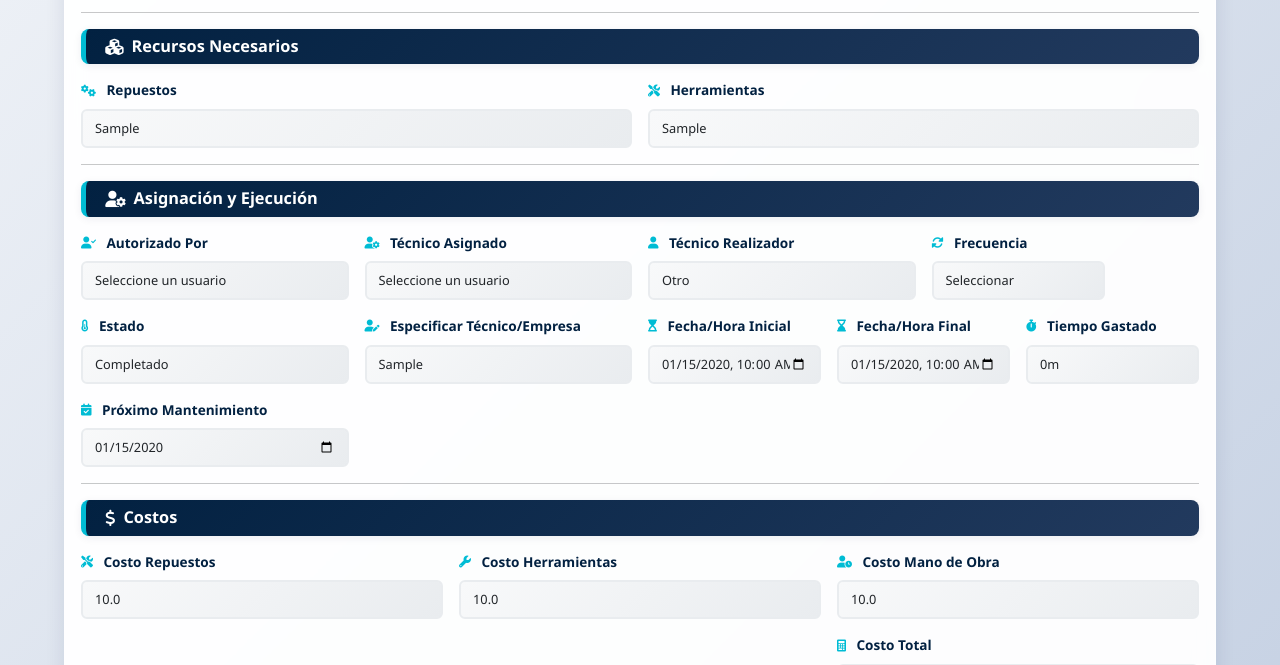
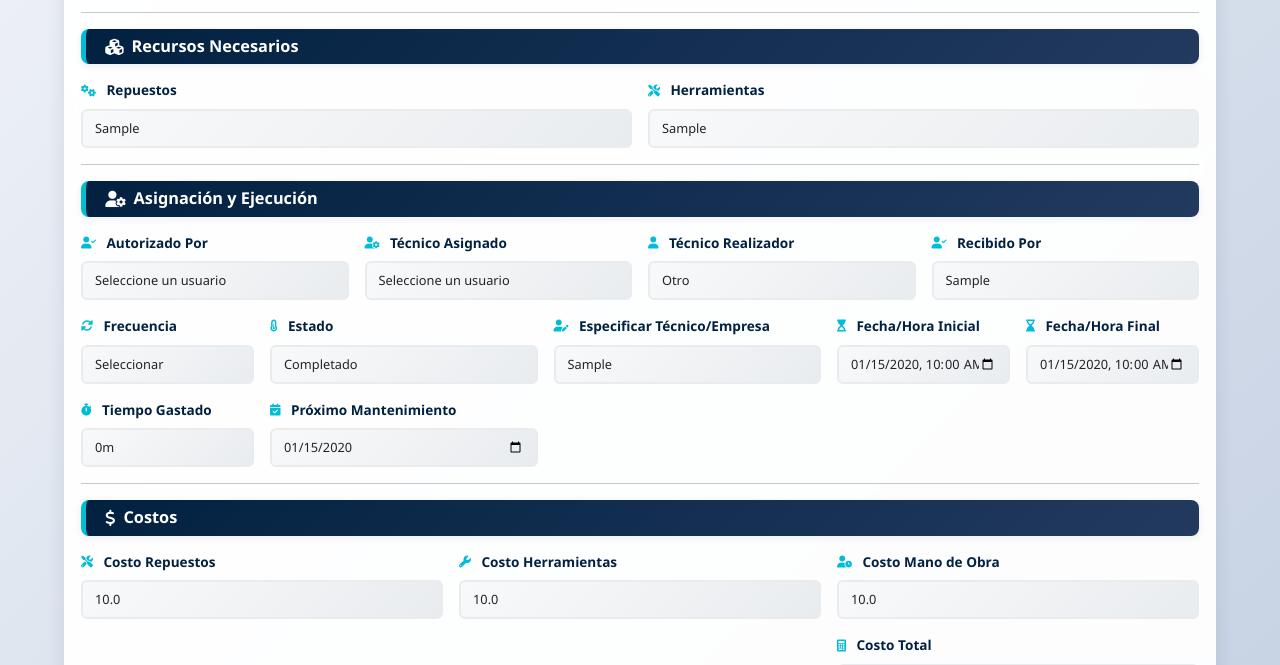
Before and after one commit to RocioGelvesP/mantenimiento_app, a Flask app: page /mantenimiento/editar/1 in a window 1280 px wide. Shown: the part 480-1145 px from the top of the page. Run offline with Flask 3, Linux system fonts and the light colour scheme; a user stored in the database is signed in; tables that the repository leaves empty hold one stand-in row (values such as "Sample post"); parts of the project's set-up code (start-up, migrations or seed data) failed here and were passed over; some libraries are stand-ins or nearby versions.

Commit message:
Agregar campo recibido por a mantenimiento: módelo, migración, formularios, rutas y plantillas

```diff
--- a/forms.py
+++ b/forms.py
@@ -109,6 +109,7 @@ class MantenimientoForm(FlaskForm):
     observaciones = TextAreaField('Observaciones')
     tecnico_asignado = SelectField('Técnico Asignado', validators=[Optional()], coerce=int)
     tecnico_realizador = StringField('Técnico Realizador', validators=[Optional()])
+    recibido_por = StringField('Recibido Por', validators=[Optional()])
     hora_inicial = DateTimeField('Fecha/Hora Inicial', format='%Y-%m-%dT%H:%M', validators=[Optional()])
     hora_final = DateTimeField('Fecha/Hora Final', format='%Y-%m-%dT%H:%M', validators=[Optional()])
     tiempo_gastado = StringField('Tiempo Gastado')
@@ -164,6 +165,7 @@ class MantenimientoEditarForm(FlaskForm):
     observaciones = TextAreaField('Observaciones')
     tecnico_asignado = SelectField('Técnico Asignado', validators=[Optional()], coerce=int)
     tecnico_realizador = StringField('Técnico Realizador', validators=[Optional()])
+    recibido_por = StringField('Recibido Por', validators=[Optional()])
     hora_inicial = DateTimeField('Fecha/Hora Inicial', format='%Y-%m-%dT%H:%M', validators=[Optional()])
     hora_final = DateTimeField('Fecha/Hora Final', format='%Y-%m-%dT%H:%M', validators=[Optional()])
     tiempo_gastado = StringField('Tiempo Gastado')
--- a/models.py
+++ b/models.py
@@ -220,6 +220,7 @@ class Programado(db.Model):
     observaciones = db.Column(db.String(200))
     tecnico_asignado = db.Column(db.String(100))
     tecnico_realizador = db.Column(db.String(100))
+    recibido_por = db.Column(db.String(100), nullable=True)
     hora_inicial = db.Column(db.DateTime)
     hora_final = db.Column(db.DateTime)
     tiempo_gastado = db.Column(db.String(50))
--- a/routes/maintenance.py
+++ b/routes/maintenance.py
@@ -246,6 +246,7 @@ def programar():
             observaciones=form.observaciones.data,
             tecnico_asignado=tecnico_asignado,
             tecnico_realizador=nuevo_tecnico_realizador,
+            recibido_por=form.recibido_por.data,
             hora_inicial=form.hora_inicial.data,
             hora_final=form.hora_final.data,
             tiempo_gastado=tiempo_gastado,
@@ -688,7 +689,7 @@ def editar_mantenimiento(id):
                 'ubicacion': 'ubicacion', 'estado_inicial': 'estado_inicial', 'motivo': 'motivo',
                 'costo_rep': 'costo_rep', 'costo_herram': 'costo_herram', 'costo_mdo': 'costo_mdo',
                 'frecuencia': 'frecuencia', 'prox_mtto': 'prox_mtto', 'observaciones': 'observaciones',
-                'tecnico_realizador': 'tecnico_realizador', 'hora_inicial': 'hora_inicial',
+                'tecnico_realizador': 'tecnico_realizador', 'recibido_por': 'recibido_por', 'hora_inicial': 'hora_inicial',
                 'hora_final': 'hora_final', 'company_id': 'company_id'
             }
 
@@ -939,6 +940,7 @@ def editar_mantenimiento(id):
         form.prox_mtto.data = mantenimiento.prox_mtto
         form.observaciones.data = mantenimiento.observaciones
         form.tecnico_realizador.data = tecnico_realizador_seleccionado
+        form.recibido_por.data = mantenimiento.recibido_por
         form.hora_inicial.data = mantenimiento.hora_inicial
         form.hora_final.data = mantenimiento.hora_final
 
--- a/templates/maintenance/editar.html
+++ b/templates/maintenance/editar.html
@@ -374,6 +374,12 @@
                                 </select>
                             </div>
                         </div>
+                        <div class="col-md-3">
+                            <div class="form-group">
+                                <label class="form-label"><i class="fas fa-user-check me-1"></i> {{ form.recibido_por.label.text }}</label>
+                                {{ form.recibido_por(class="form-control") }}
+                            </div>
+                        </div>
                         <div class="col-md-2">
                             <div class="form-group">
                                 <label class="form-label"><i class="fas fa-sync-alt me-1"></i> {{ form.frecuencia.label.text }}</label>
```
Also changed, not shown: migrations/versions/5fecdd235b54_agregar_campo_recibido_por_a_programado.py (added, +32 -0 lines).
